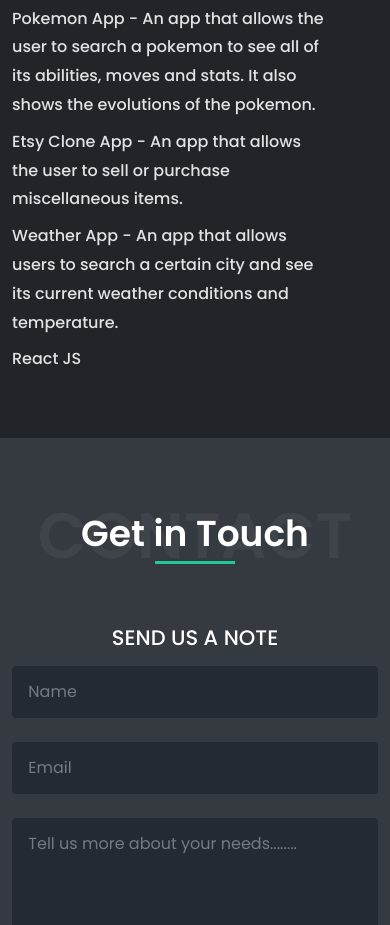
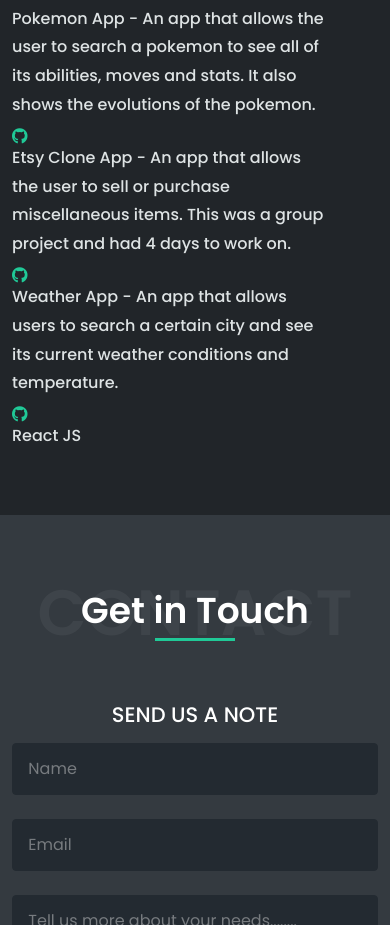
Before and after one commit to Cristobalmtz16/CristobalMartinezPortfolio, a plain HTML site: page index.html in a window 390 px wide. Shown: the part 3665-4590 px from the top of the page. Drawn offline with nearby package versions, Linux system fonts and the light colour scheme; files that its build step writes are made by us from their sources.

Commit message:
Update index.html

```diff
--- a/index.html
+++ b/index.html
@@ -247,11 +247,13 @@
               <p class="text-light fw-500 text-start mb-2">Redux <span class="float-end"></span></p>
 
               <p class="text-light fw-500 text-start mb-2">Pokemon App - An app that allows the user to search a pokemon to see all of its abilities, moves and stats. It also shows the evolutions of the pokemon. <span class="float-end"></span></p>
+              <a data-bs-toggle="tooltip" title="" data-bs-placement="top" href="https://github.com/technotobes/pokemonWebsite" target="_blank" data-bs-original-title="GitHub" aria-label="GitHub"><i class="fab fa-github"></i></a>
 
-              <p class="text-light fw-500 text-start mb-2">Etsy Clone App - An app that allows the user to sell or purchase miscellaneous items. <span class="float-end"></span></p>
+              <p class="text-light fw-500 text-start mb-2">Etsy Clone App - An app that allows the user to sell or purchase miscellaneous items. This was a group project and had 4 days to work on. <span class="float-end"></span></p>
+              <a data-bs-toggle="tooltip" title="" data-bs-placement="top" href="https://github.com/JasonPaff/EtsyClone" target="_blank" data-bs-original-title="GitHub" aria-label="GitHub"><i class="fab fa-github"></i></a>
 
                <p class="text-light fw-500 text-start mb-2">Weather App - An app that allows users to search a certain city and see its current weather conditions and temperature. <span class="float-end"></span></p>
-
+              <a data-bs-toggle="tooltip" title="" data-bs-placement="top" href="https://github.com/Cristobalmtz16/WeatherApp" target="_blank" data-bs-original-title="GitHub" aria-label="GitHub"><i class="fab fa-github"></i></a>
             </div>
             <div class="col-md-6">
               <p class="text-light fw-500 text-start mb-2">React JS <span class="float-end"></span></p>
```
